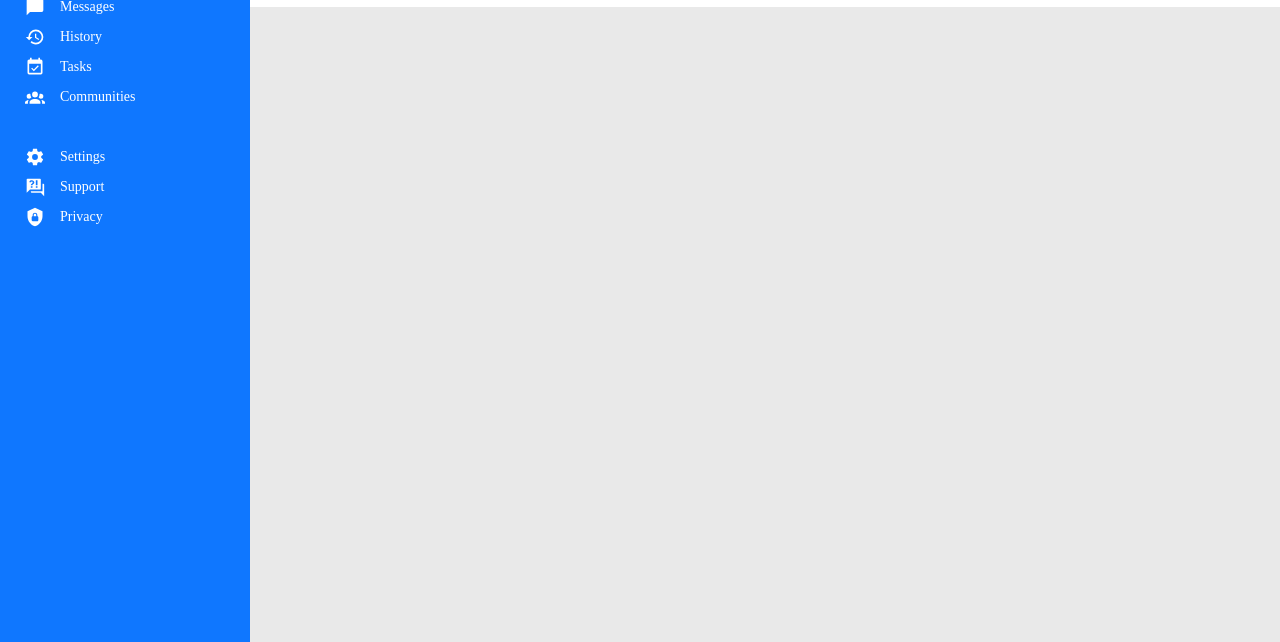
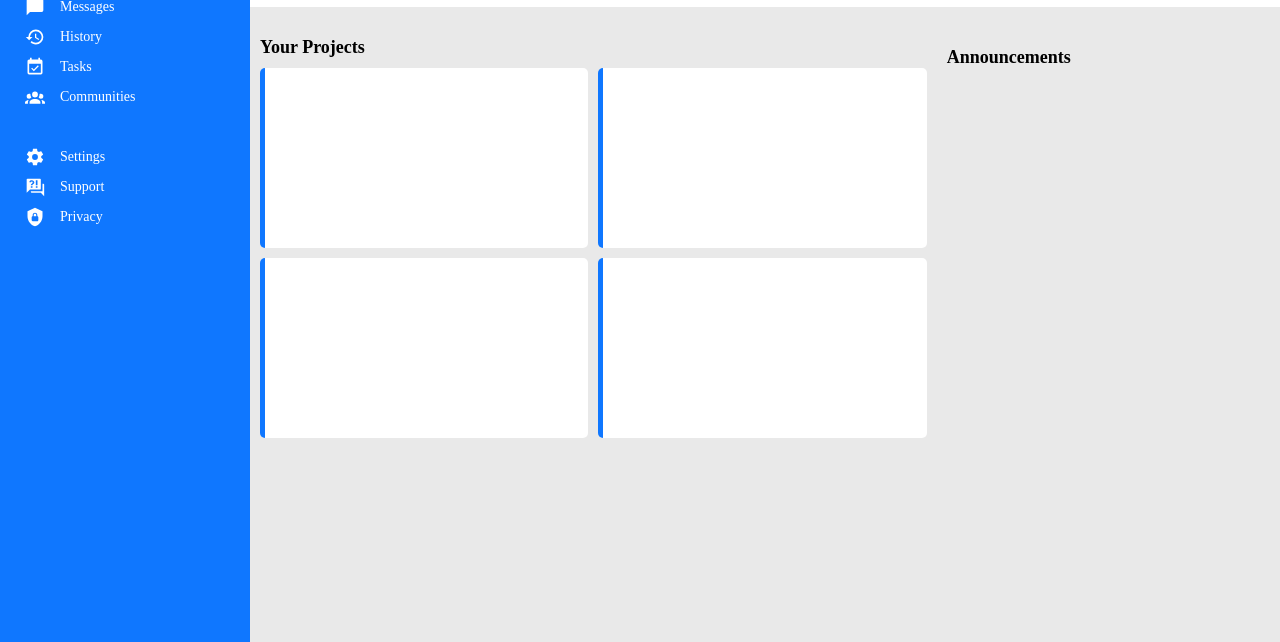
Before and after one commit to nkosiM93/TOP_ADMIN_DASHBOARD, a plain HTML site: page index.html in a window 1280 px wide. Shown: the part 158-800 px from the top of the page. Drawn offline with Linux system fonts and the light colour scheme; a web font is replaced by a local one.

Commit message:
Main Content Area
Added a grid display of the content area.
Separated the content area into two
sections: left and right.
Left section contains the main content,
while the right section contains
additional information or widgets.

```diff
--- a/index.html
+++ b/index.html
@@ -173,7 +173,26 @@
                         <button>Share</button>
                     </div>
                 </div>
+            </div>
+            <div class="contentSection">
+                <div class="mainContent">
+                    <h2>Your Projects</h2>
+                    <div class="mainContentOdd">
 
+                    </div>
+                    <div class="mainContentEven">
+
+                    </div>
+                    <div class="mainContentOdd">
+
+                    </div>
+                    <div class="mainContentEven">
+
+                    </div>
+                </div>
+                <div class="sideContent">
+                    <h2>Announcements</h2>
+                </div>
             </div>
         </div>
     </div>
--- a/style.css
+++ b/style.css
@@ -212,3 +212,54 @@ img {
     gap: 20px;
     width: 55%;
 }
+
+/* Content Area */
+.contentSection {
+    display: grid;
+    grid-template-columns: 2fr 1fr;
+    grid-auto-rows: auto;
+    gap: 10px;
+    padding-top: 30px;
+    padding-right: 10px;
+    padding-left: 10px;
+    padding-bottom: 10px;
+}
+
+.mainContent {
+    grid-column: 1 / 2;
+    display: grid;
+    grid-template-columns: 1fr 1fr;
+    gap: 10px;
+}
+
+.mainContent h2, .sideContent h2 {
+    font-family: "Sans_Flex_SemiBold";
+    color: black;
+    font-size: 18px;
+}
+
+.mainContentOdd {
+    grid-column: 1 / 2;
+    height: 180px;
+    background-color: #ffffff;
+    border-left: 5px solid #0f77ff;
+    border-radius: 5px;
+    padding: 10px;
+}
+
+.mainContentEven {
+    grid-column: 2 / 3;
+    height: 180px;
+    background-color: #ffffff;
+    border-left: 5px solid #0f77ff;
+    border-radius: 5px;
+    padding: 10px;
+}
+
+.sideContent {
+    grid-column: 2 / 3;
+    padding: 10px;
+    display: flex;
+    flex-direction: column;
+    gap: 10px;
+}
```
